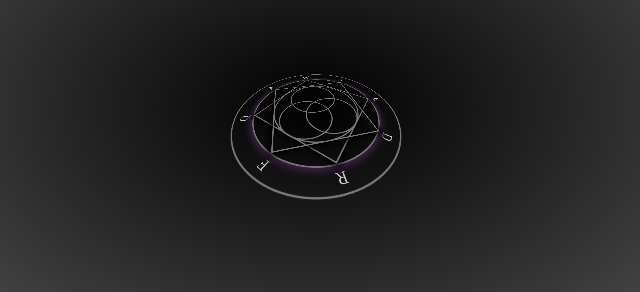
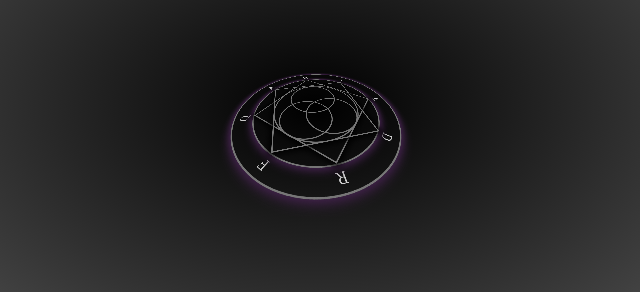
Before and after one commit to togana/sample-magic-square, a website: page public/index.html in a window 1280 px wide. Shown: the part 293-585 px from the top of the page, 324-964 px from the left. Drawn offline with Linux system fonts and the light colour scheme.

Commit message:
外側もシャドーつけた

```diff
--- a/public/style.css
+++ b/public/style.css
@@ -39,6 +39,10 @@ body {
   height: 100%;
   border: 1px solid #777;
   border-radius: 50%;
+}
+
+.magic-square-outline {
+  box-shadow: 0 0 5px 2px rgba(67, 34, 77, 90);
 }
 
 .magic-square-inner {
```
